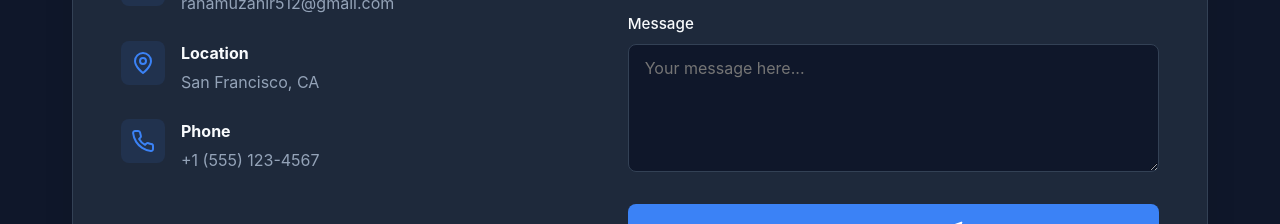
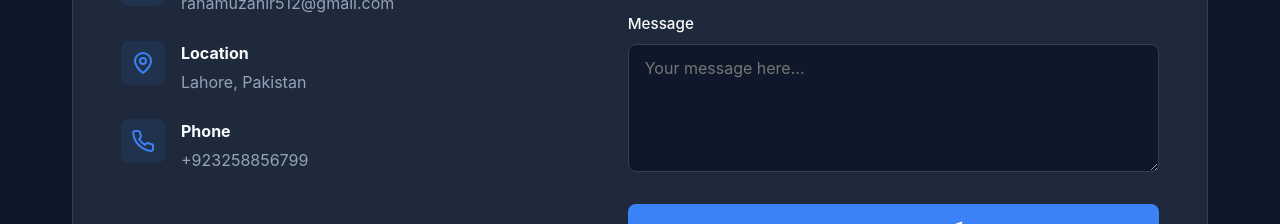
Before and after one commit to BSSE24060/Muhammad-Muzahir-Abbas, a React (Vite) app: page /contact in a window 1280 px wide. Shown: the part 411-635 px from the top of the page. Built offline with nearby package versions, Linux system fonts and the light colour scheme.

Commit message:
Update contact info

```diff
--- a/src/pages/Contact.jsx
+++ b/src/pages/Contact.jsx
@@ -30,14 +30,14 @@ const Contact = () => {
               <MapPin className="info-icon" />
               <div>
                 <h4>Location</h4>
-                <p>San Francisco, CA</p>
+                <p>Lahore, Pakistan</p>
               </div>
             </div>
             <div className="info-item">
               <Phone className="info-icon" />
               <div>
                 <h4>Phone</h4>
-                <p>+1 (555) 123-4567</p>
+                <p>{profileData.phone}</p>
               </div>
             </div>
           </div>
```
